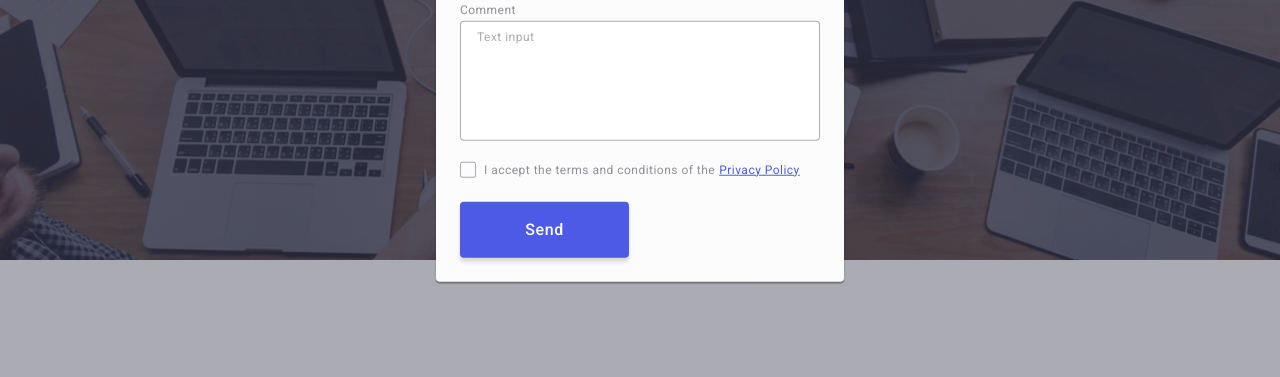
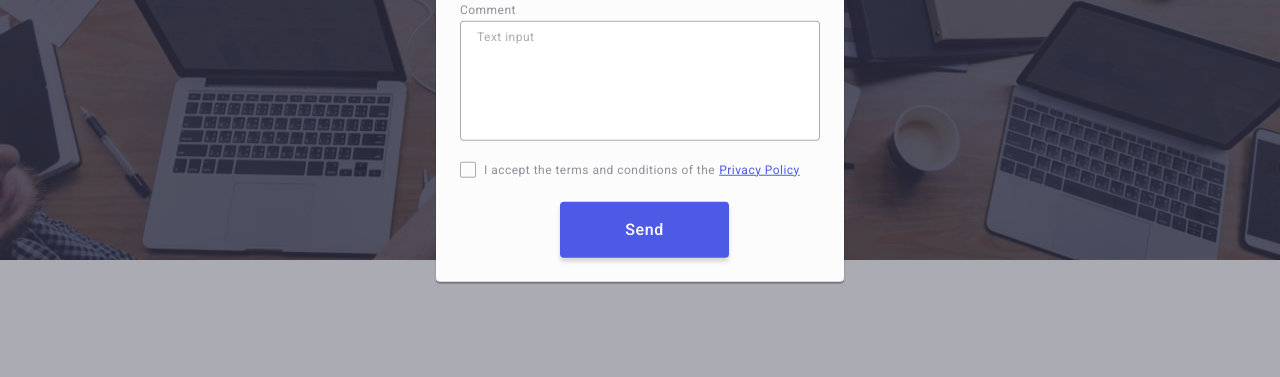
Before and after one commit to Kleopatraq/hw-07, a plain HTML site: page index.html in a window 1280 px wide. Both pictures are taken after a click on the button "Order Service". Shown: the part 413-790 px from the top of the page. Drawn offline with nearby package versions, Linux system fonts and the light colour scheme.

Commit message:
add-margin-for-btn-modal

```diff
--- a/css/styles.css
+++ b/css/styles.css
@@ -1025,13 +1025,12 @@ body {
     letter-spacing: 0.04em;
     width: 169px;
     height: 56px;
-    margin: 0 auto;
+    margin-left: 100px;
     color: #FFFFFF;
     background-color: #4d5ae5;
     box-shadow: 0px 4px 4px rgba(0, 0, 0, 0.15);
     cursor: pointer;
     border-radius: 4px;
-    padding: 16px 32px;
     border: none;
     transition-property: background-color;
     transition-duration: 250ms;
```
